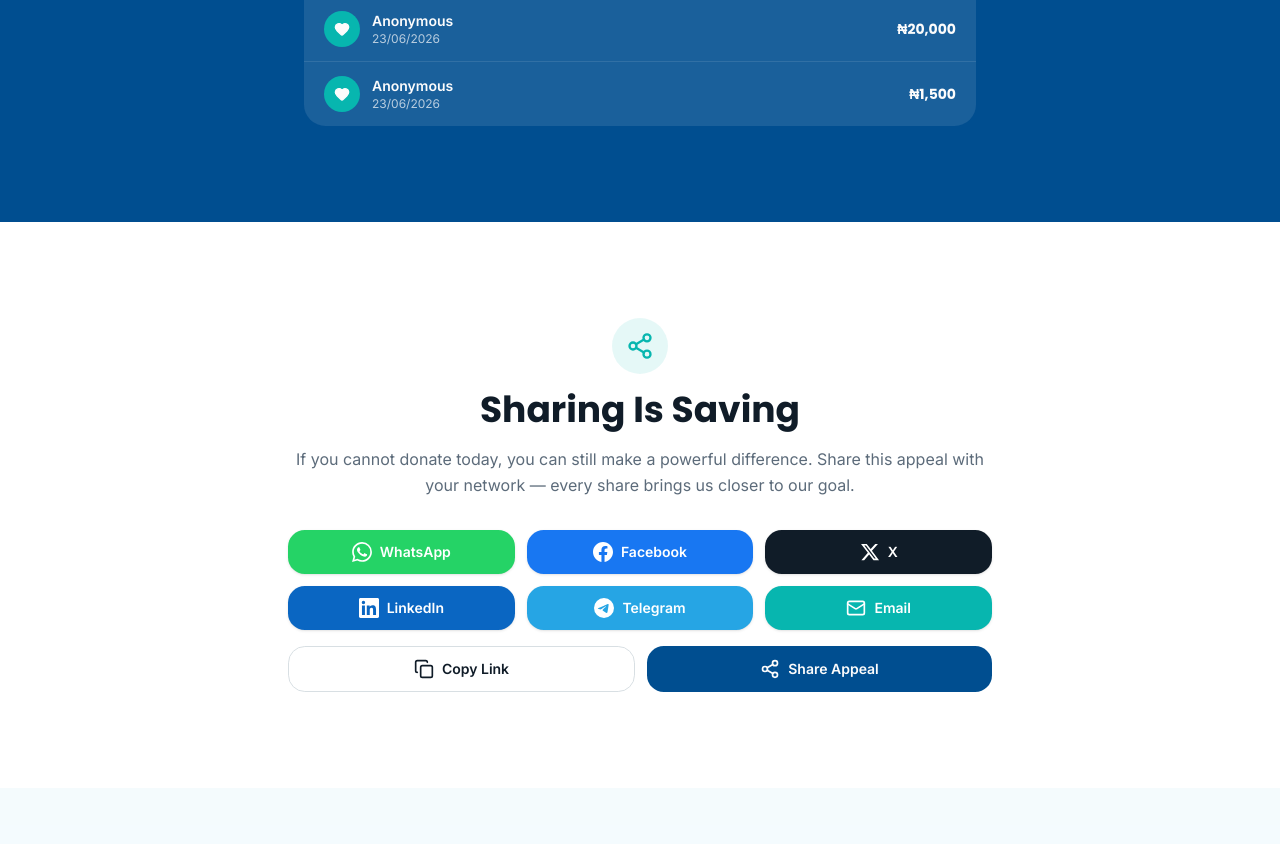
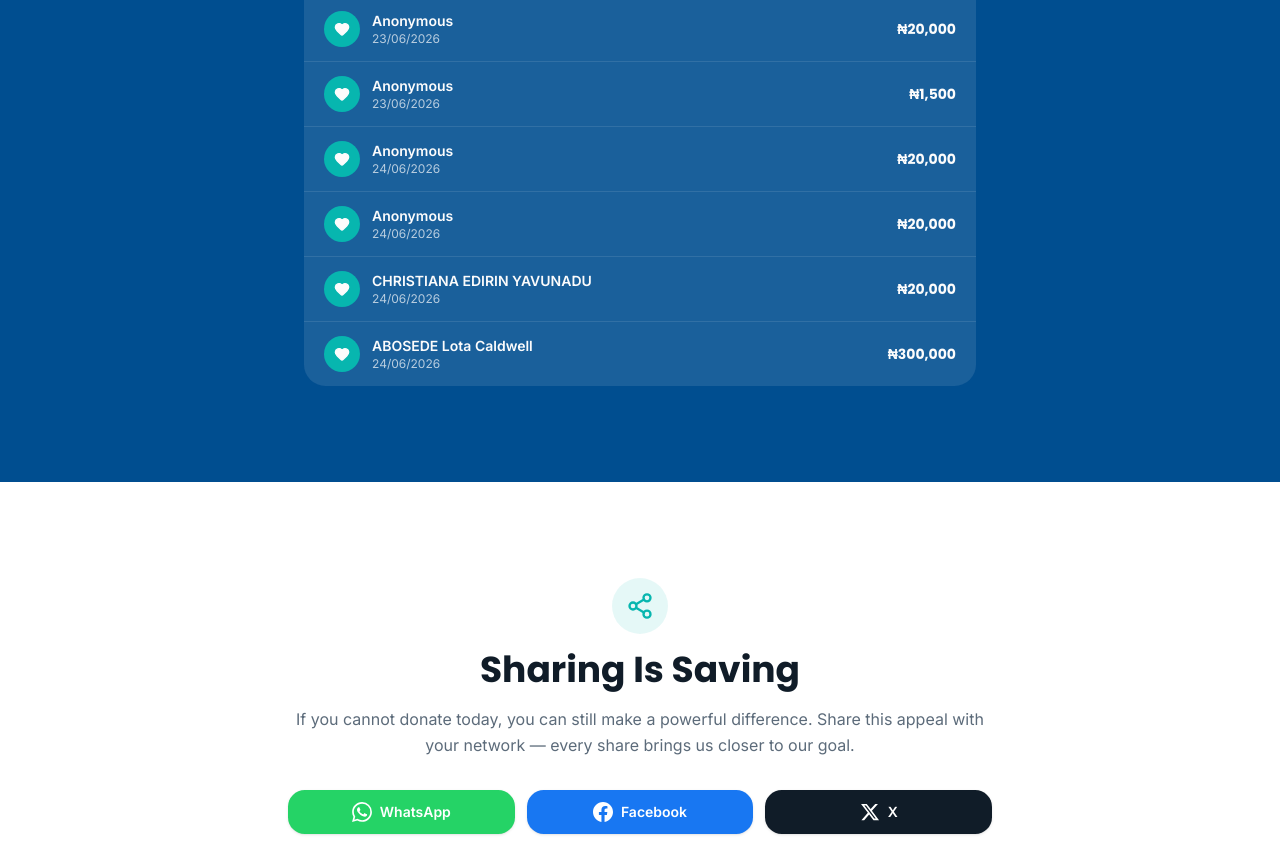
Before and after one commit to paullington/automate-donation-tracking_latest, a Next.js app: page / in a window 1280 px wide. Shown: the part 8320-9164 px from the top of the page. Built offline with nearby package versions, Linux system fonts and the light colour scheme; no server answers; the database is empty.

Commit message:
Update social-proof.tsx

```diff
--- a/components/social-proof.tsx
+++ b/components/social-proof.tsx
@@ -16,6 +16,10 @@ const recentDonors = [
   { name: 'Anonymous', amount: 100_000, time: '21/06/2026' },
   { name: 'Anonymous', amount: 20_000, time: '23/06/2026' },
   { name: 'Anonymous', amount: 1_500, time: '23/06/2026' },
+  { name: 'Anonymous', amount: 20_000, time: '24/06/2026' },
+  { name: 'Anonymous', amount: 20_000, time: '24/06/2026' },
+  { name: 'CHRISTIANA EDIRIN YAVUNADU', amount: 20_000, time: '24/06/2026' },
+  { name: 'ABOSEDE Lota Caldwell', amount: 300_000, time: '24/06/2026' },
 ]
 
 export function SocialProof() {
```
